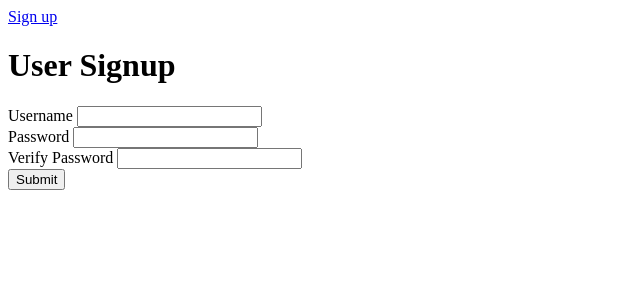
After one commit to Rolly-Polly/blogz, a Flask app: page /signup in a window 1280 px wide. The commit adds this page. Shown: the top 300 px of the page, without its empty margins (0-640 px from the left). Run offline with Flask 2, Linux system fonts and the light colour scheme.

Commit message:
Created user signup

```diff
--- a/main.py
+++ b/main.py
@@ -4,7 +4,7 @@ from flask_sqlalchemy import SQLAlchemy
 
 app = Flask(__name__)
 app.config['DEBUG'] = True
-app.config['SQLALCHEMY_DATABASE_URI'] = 'mysql+pymysql://build-a-blog:ror1ch3l@localhost:8889/build-a-blog'
+app.config['SQLALCHEMY_DATABASE_URI'] = 'mysql+pymysql://blogz:123456@localhost:8889/blogz'
 app.config['SQLALCHEMY_ECHO'] = True
 db = SQLAlchemy(app)
 
@@ -47,6 +47,56 @@ def id():
     return render_template('single_blog.html', blog=blog)
 
 
+class User(db.Model):
+
+    id = db.Column(db.Integer, primary_key=True)
+    username = db.Column(db.String(120))
+    password = db.Column(db.String(12))
+
+    def __init__(self,username, password):
+        self.username = username
+        self.password = password
+
+@app.route('/signup', methods = ['GET'])
+def signup_request():
+    return render_template('signup.html')
+
+
+@app.route('/signup', methods=['POST'])
+def signup():
+    username= request.form['username']
+    password= request.form['password']
+    verify_password= request.form['verify_password']
+    user_error= ""
+    pass_error= ""
+
+    if username == "":
+        user_error = "Enter username"
+
+    elif len(username) < 3:
+        user_error = "Username is too short"
+
+    if password == "":
+        pass_error = "Please enter Password"
+
+    elif verify_password != password:
+        pass_error = "Password does not match"
+
+    if user_error == "" and pass_error == "":
+
+        user_signup= User(username, password)
+        db.session.add(user_signup)
+        db.session.commit()
+
+        return redirect('/')
+
+    else:
+        return render_template('signup.html', user_error=user_error, pass_error=pass_error, verify_password=pass_error)
+
+
+
+
+
 
 if __name__ == "__main__":
     app.run()
--- a/templates/base.html
+++ b/templates/base.html
@@ -5,6 +5,7 @@
         <title>{{title}}</title>
     </head>
 <body>
+    <a href="/signup">Sign up</a>
 
     {% block content %}
     {% endblock %}
--- /dev/null
+++ b/templates/signup.html
@@ -0,0 +1,31 @@
+{% extends "base.html" %}
+
+{% block content %}
+
+
+        <h1> User Signup</h1>
+            <form method="POST">
+                <div>
+                <label for="username">Username</label>
+                <input id="username" type="text" value="{{username}}" name="username"/>
+                <span class="error">{{user_error}}</span>
+                </div>
+
+                <div>
+                <label for="password">Password</label>
+                <input id="password" type="password" name="password"/>
+                <span class="error"></span>
+                </div>
+
+                <div>
+                <label for="verify_password">Verify Password</label>
+                <input id="verify_password" type="password" name="verify_password"/>
+                <span class="error">{{pass_error}}</span>
+                </div>
+
+                <input type="submit"/>
+            </form>
+
+
+
+{% endblock %}
```
